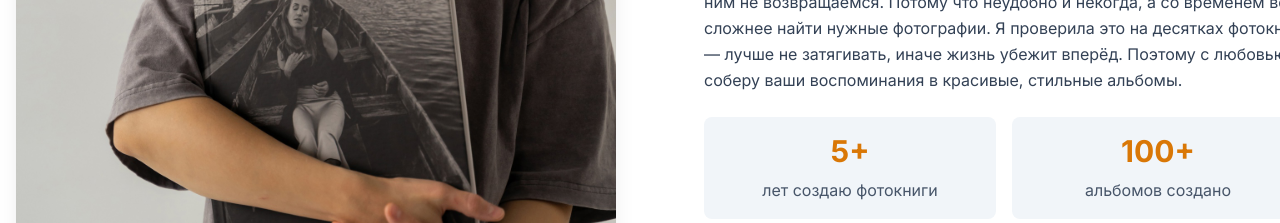
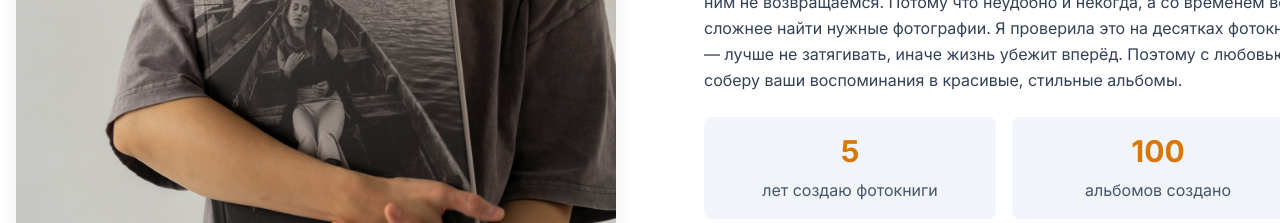
Before and after one commit to DamirEgorov/nastya1, a React (Vite) app: page / in a window 1280 px wide. Shown: the part 1440-1663 px from the top of the page. Built offline with nearby package versions, Linux system fonts and the light colour scheme.

Commit message:
Update About.tsx
Изменение с 5+ и 100+

```diff
--- a/src/sections/About.tsx
+++ b/src/sections/About.tsx
@@ -75,11 +75,11 @@ const About: React.FC = () => {
             </p>
             <div className="grid grid-cols-2 gap-4 mb-8">
               <div className="bg-slate-100 dark:bg-slate-700 p-4 rounded-lg text-center">
-                <span className="block text-3xl font-bold text-amber-600 mb-2">5+</span>
+                <span className="block text-3xl font-bold text-amber-600 mb-2">5</span>
                 <span className="text-slate-600 dark:text-slate-400">лет создаю фотокниги</span>
               </div>
               <div className="bg-slate-100 dark:bg-slate-700 p-4 rounded-lg text-center">
-                <span className="block text-3xl font-bold text-amber-600 mb-2">100+</span>
+                <span className="block text-3xl font-bold text-amber-600 mb-2">100</span>
                 <span className="text-slate-600 dark:text-slate-400">альбомов создано</span>
               </div>
             </div>
```
